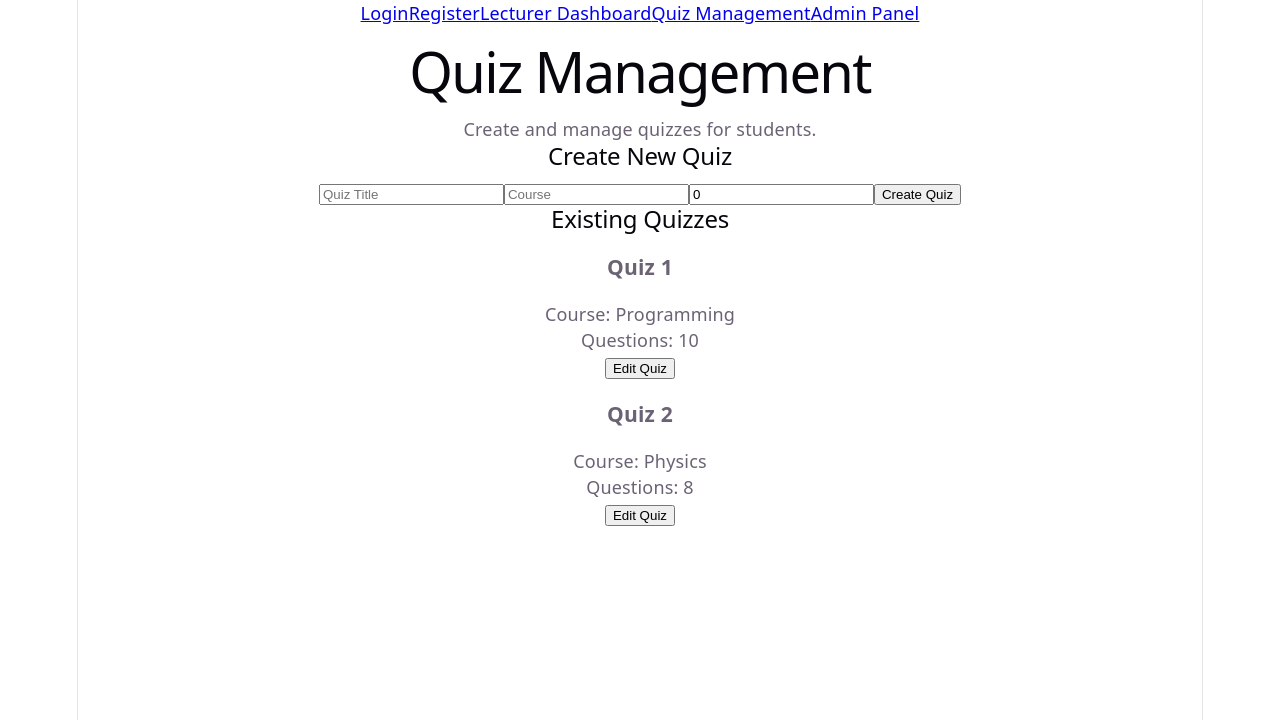
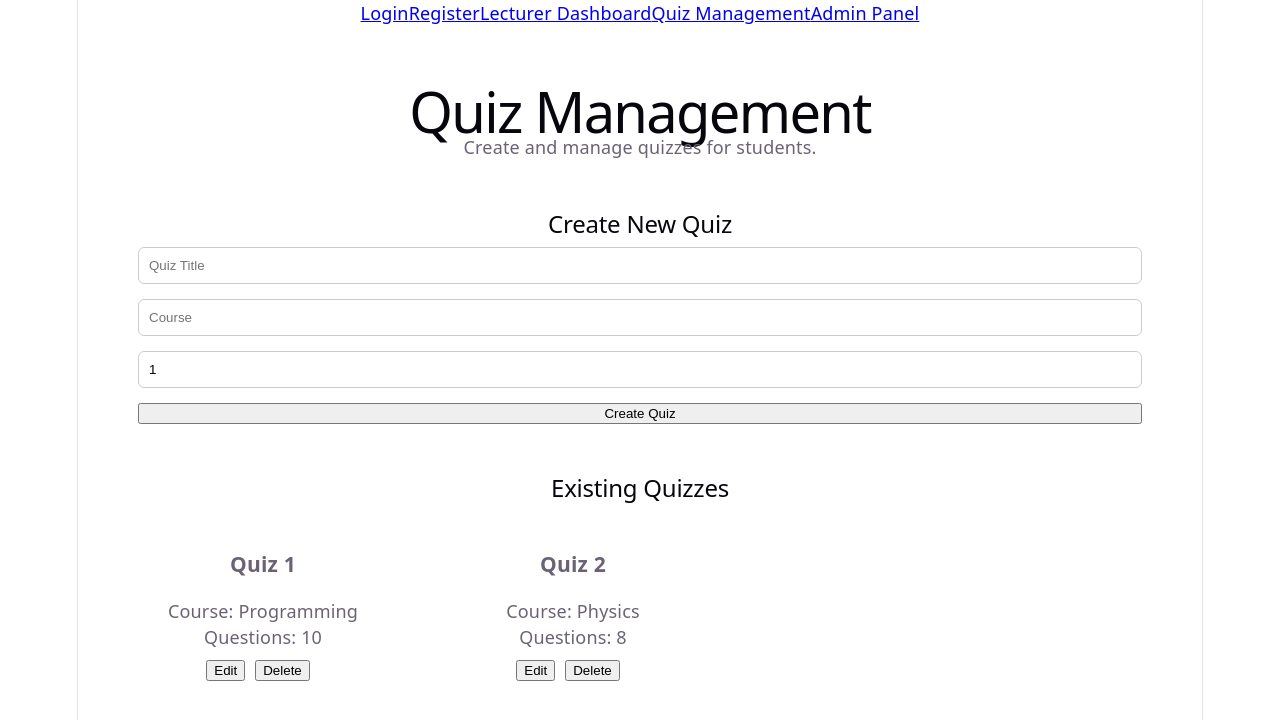
Before and after one commit to Ayanda05-max/Academix, a React (Vite) app in the folder academix-frontend/: page /quiz in a window 1280 px wide. Shown: the top 720 px of the page. Built offline with nearby package versions, Linux system fonts and the light colour scheme.

Commit message:
Add quiz management functionality

```diff
--- a/academix-frontend/src/App.css
+++ b/academix-frontend/src/App.css
@@ -142,3 +142,52 @@
 .admin-card p {
   margin-bottom: 15px;
 }
+
+.quiz-page {
+  padding: 40px;
+}
+
+.quiz-page h1 {
+  margin-bottom: 10px;
+}
+
+.quiz-page > p {
+  margin-bottom: 30px;
+}
+
+.quiz-form {
+  background: white;
+  padding: 20px;
+  border-radius: 10px;
+  margin-bottom: 30px;
+}
+
+.quiz-form form {
+  display: flex;
+  flex-direction: column;
+  gap: 15px;
+}
+
+.quiz-form input {
+  padding: 10px;
+  border: 1px solid #ccc;
+  border-radius: 6px;
+}
+
+.quiz-list {
+  display: flex;
+  gap: 20px;
+  flex-wrap: wrap;
+}
+
+.quiz-card {
+  background: white;
+  padding: 20px;
+  border-radius: 10px;
+  width: 250px;
+}
+
+.quiz-card button {
+  margin-right: 10px;
+  margin-top: 10px;
+}
--- a/academix-frontend/src/pages/QuizPage.tsx
+++ b/academix-frontend/src/pages/QuizPage.tsx
@@ -1,6 +1,7 @@
 import { useState } from "react";
 
 type Quiz = {
+  id: number;
   title: string;
   course: string;
   questions: number;
@@ -9,35 +10,71 @@ type Quiz = {
 function QuizPage() {
   const [title, setTitle] = useState<string>("");
   const [course, setCourse] = useState<string>("");
-  const [questions, setQuestions] = useState<number>(0);
+  const [questions, setQuestions] = useState<number>(1);
 
   const [quizzes, setQuizzes] = useState<Quiz[]>([
     {
+      id: 1,
       title: "Quiz 1",
       course: "Programming",
       questions: 10,
     },
     {
+      id: 2,
       title: "Quiz 2",
       course: "Physics",
       questions: 8,
     },
   ]);
 
-  function handleCreateQuiz(event: React.FormEvent<HTMLFormElement>) {
+  const [editingId, setEditingId] = useState<number | null>(null);
+
+  function handleSubmit(event: React.FormEvent<HTMLFormElement>) {
     event.preventDefault();
 
+    if (editingId !== null) {
+      const updatedQuizzes = quizzes.map((quiz) =>
+        quiz.id === editingId
+          ? {
+              ...quiz,
+              title: title,
+              course: course,
+              questions: questions,
+            }
+          : quiz
+      );
+
+      setQuizzes(updatedQuizzes);
+      setEditingId(null);
+    } else {
       const newQuiz: Quiz = {
+        id: Date.now(),
         title: title,
         course: course,
         questions: questions,
       };
 
       setQuizzes([...quizzes, newQuiz]);
+    }
 
     setTitle("");
     setCourse("");
-    setQuestions(0);
+    setQuestions(1);
+  }
+
+  function handleEdit(quiz: Quiz) {
+    setTitle(quiz.title);
+    setCourse(quiz.course);
+    setQuestions(quiz.questions);
+    setEditingId(quiz.id);
+  }
+
+  function handleDelete(id: number) {
+    const remainingQuizzes = quizzes.filter(
+      (quiz) => quiz.id !== id
+    );
+
+    setQuizzes(remainingQuizzes);
   }
 
   return (
@@ -46,9 +83,12 @@ function QuizPage() {
 
       <p>Create and manage quizzes for students.</p>
 
-      <h2>Create New Quiz</h2>
+      <div className="quiz-form">
+        <h2>
+          {editingId !== null ? "Edit Quiz" : "Create New Quiz"}
+        </h2>
 
-      <form onSubmit={handleCreateQuiz}>
+        <form onSubmit={handleSubmit}>
           <input
             type="text"
             placeholder="Quiz Title"
@@ -69,24 +109,40 @@ function QuizPage() {
             type="number"
             placeholder="Number of Questions"
             value={questions}
-          onChange={(event) => setQuestions(Number(event.target.value))}
+            onChange={(event) =>
+              setQuestions(Number(event.target.value))
+            }
             min="1"
             required
           />
 
-        <button type="submit">Create Quiz</button>
+          <button type="submit">
+            {editingId !== null ? "Update Quiz" : "Create Quiz"}
+          </button>
         </form>
+      </div>
 
       <h2>Existing Quizzes</h2>
 
-      {quizzes.map((quiz, index) => (
-        <div className="quiz-card" key={index}>
+      <div className="quiz-list">
+        {quizzes.map((quiz) => (
+          <div className="quiz-card" key={quiz.id}>
             <h3>{quiz.title}</h3>
+
             <p>Course: {quiz.course}</p>
+
             <p>Questions: {quiz.questions}</p>
-          <button>Edit Quiz</button>
+
+            <button onClick={() => handleEdit(quiz)}>
+              Edit
+            </button>
+
+            <button onClick={() => handleDelete(quiz.id)}>
+              Delete
+            </button>
           </div>
         ))}
+      </div>
     </div>
   );
 }
```
Lines whose indentation alone changed are shown as unchanged.
